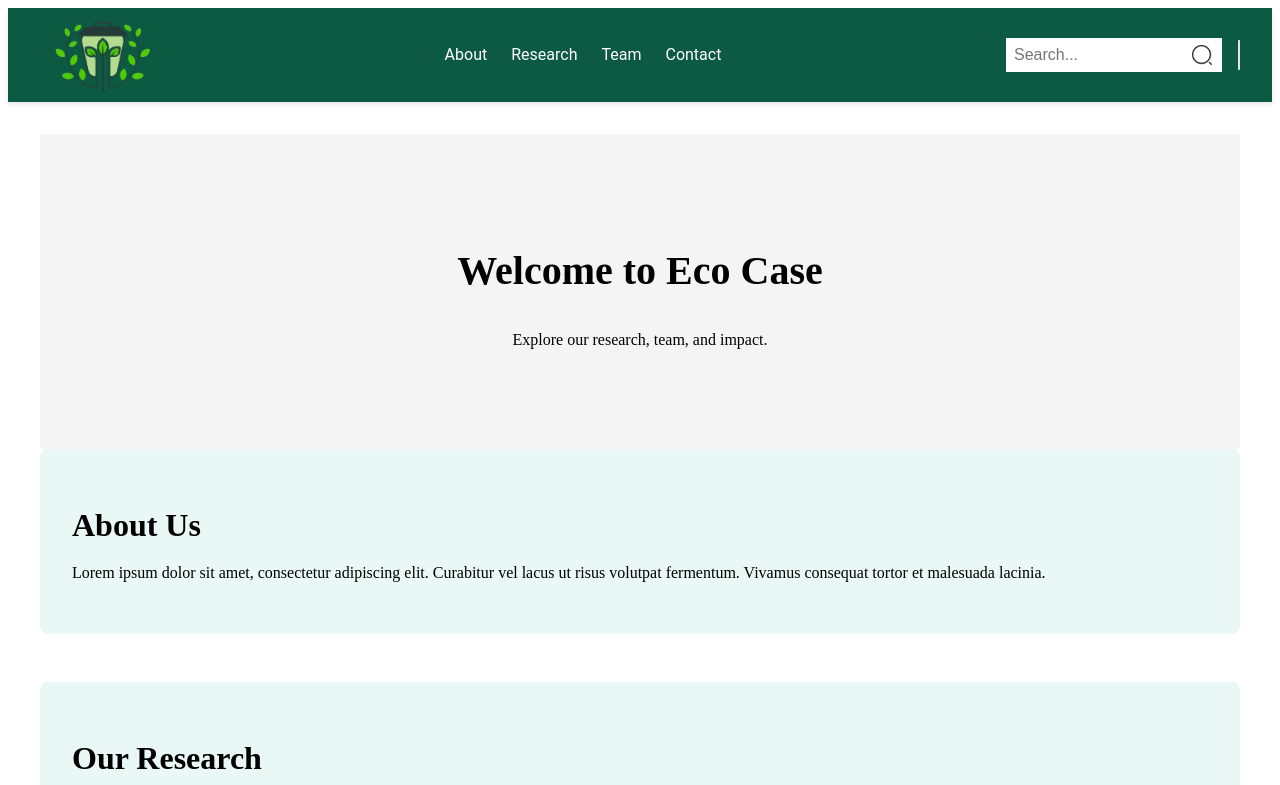
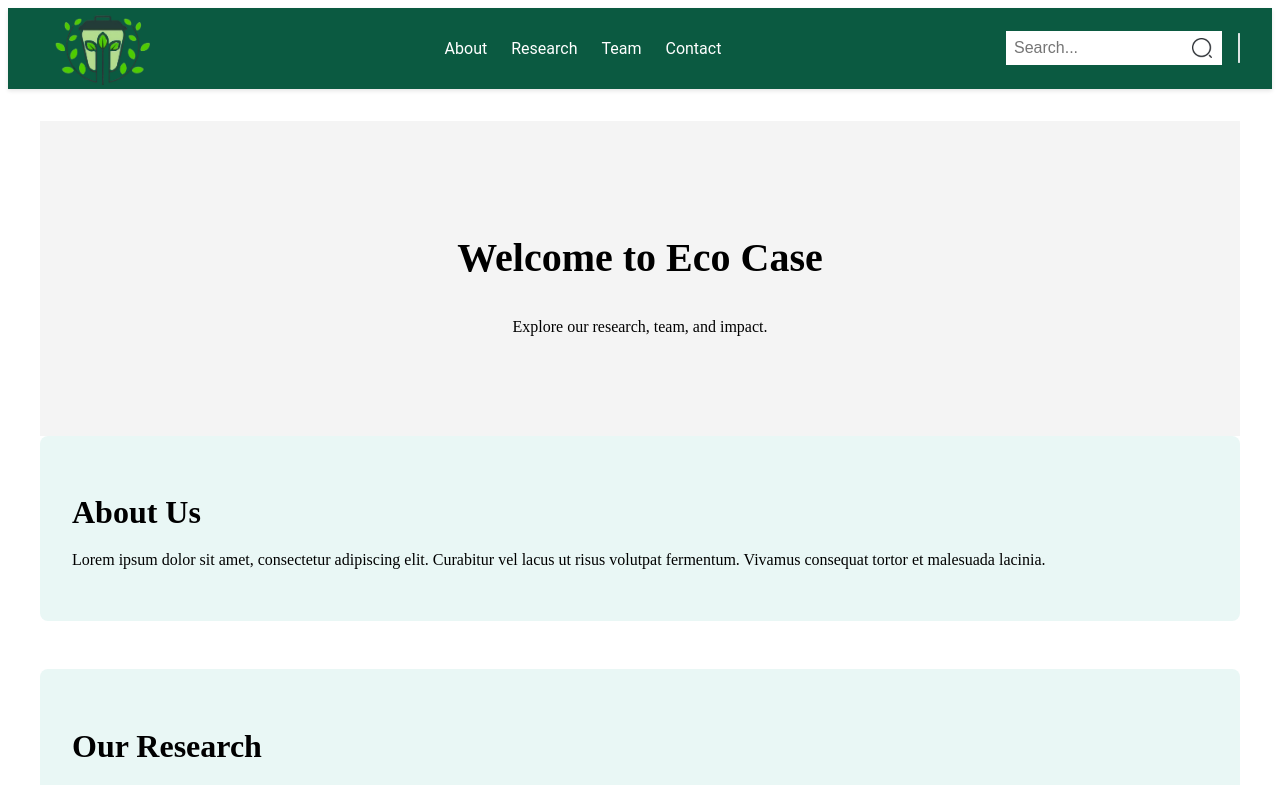
Before and after one commit to emmanuelokinyi/eco-case, a React app: page / in a window 1280 px wide. Shown: the top 785 px of the page. Built offline with nearby package versions, Linux system fonts and the light colour scheme.

Commit message:
test commit

```diff
--- a/src/Components/Navbar/Navbar.css
+++ b/src/Components/Navbar/Navbar.css
@@ -4,7 +4,7 @@
   justify-content: space-between;
   align-items: center;
   background-color: #0b5a41;
-  padding: 0.4rem 2rem;
+  padding: 0rem 2rem;
   color: #fff;
   font-family: 'Roboto', sans-serif;
   position: sticky;
```
